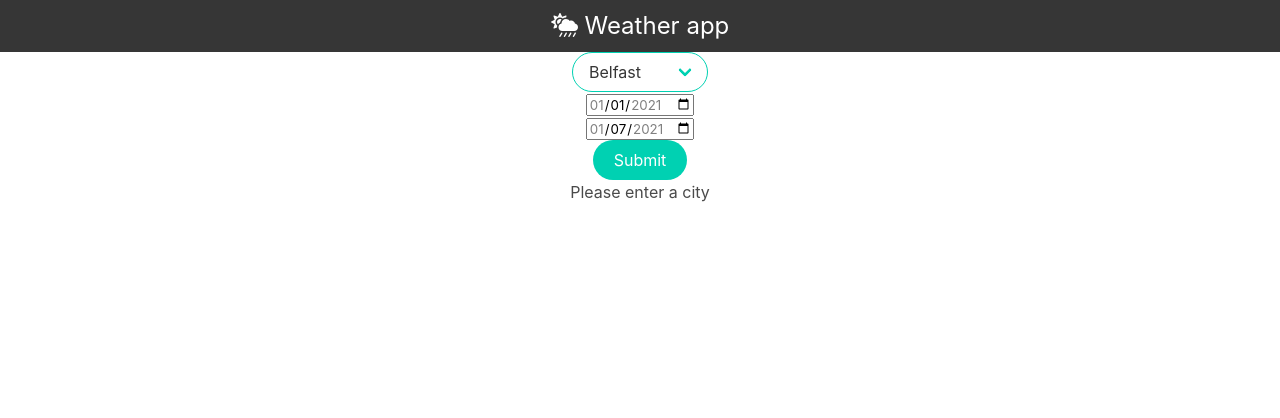
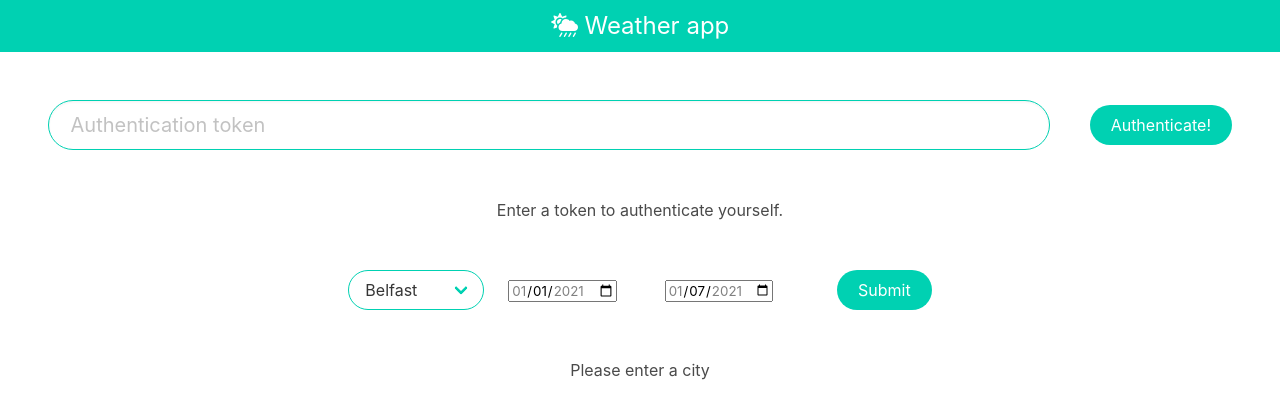
Before and after one commit to raufabr/advanced-course, a React (Create React App) app in the folder my-app/: page / in a window 1280 px wide. Shown: the top 418 px of the page. Built offline with nearby package versions, Linux system fonts and the light colour scheme; what apisauce would draw is missing.

Commit message:
Working solution

```diff
--- a/my-app/src/App.css
+++ b/my-app/src/App.css
@@ -6,35 +6,20 @@
 	color: #61dafb;
 }
 
-.container {
-	margin-top: 24px;
+.selectBoxContainer {
+	margin: 48px;
 	display: flex;
-	justify-content: space-around;
+	flex: 1;
+	flex-direction: row;
+	justify-content: center;
+	align-items: center;
 }
 
-.search-bar {
-	margin-top: 24px;
+.btnContainer {
+	margin-left: 40px;
 }
 
-.location {
-	display: flex;
-	justify-content: center;
-	align-content: center;
-	flex-direction: column;
+.date-fields {
+	margin-right: 24px;
+	margin-left: 24px;
 }
-
-.location-text {
-	margin-top: 12px;
-}
-
-.daily-temp {
-	margin-top: 24px;
-	display: flex;
-	justify-content: space-evenly;
-}
-
-.daily-temp-row {
-	/* border: 1px solid black; */
-	padding: 12px;
-	border-radius: 12px;
-}
--- a/my-app/src/App.js
+++ b/my-app/src/App.js
@@ -2,6 +2,7 @@ import "./App.css";
 import Navbar from "../src/components/Navbar";
 import React, { useState } from "react";
 import { getData } from "./api/location";
+import { auth } from "./api/auth";
 import Day from "./components/Day";
 function App() {
 	const cities = ["Belfast", "Dublin", "Edinburgh", "London"];
@@ -9,7 +10,10 @@ function App() {
 	const [data, setData] = useState([]);
 	const [startDate, setStartDate] = useState("2021-01-01");
 	const [endDate, setEndDate] = useState("2021-01-07");
-
+	const [authToken, setAuthToken] = useState("");
+	const [authData, setAuthData] = useState(
+		"Enter a token to authenticate yourself."
+	);
 	const handleChange = (value) => {
 		setSelectCity(value);
 	};
@@ -17,9 +21,33 @@ function App() {
 		const response = await getData(startDate, endDate, selectCity);
 		setData(response);
 	};
+
+	const handleAuthSubmit = async () => {
+		const response = await auth(authToken);
+		setAuthData(response);
+	};
+
 	return (
 		<div className="App">
 			<Navbar />
+
+			<div className="selectBoxContainer">
+				<input
+					className="input is-primary is-medium is-rounded"
+					placeholder="Authentication token"
+					type="text"
+					id="auth"
+					name="auth"
+					value={authToken}
+					onChange={(e) => setAuthToken(e.target.value)}
+				/>
+				<button
+					className="button is-rounded is-primary btnContainer"
+					onClick={handleAuthSubmit}>
+					Authenticate!
+				</button>
+			</div>
+			<div>{authData}</div>
 			<div className="selectBoxContainer">
 				<div
 					className="select is-normal is-rounded is-primary"
--- /dev/null
+++ b/my-app/src/api/auth.js
@@ -0,0 +1,9 @@
+import client from "./client";
+
+export const auth = async (key) => {
+	client.setHeaders({ token: key });
+	const response = await client.post("/auth");
+	console.log(response.ok);
+	console.log(response.data);
+	return response.data;
+};
--- a/my-app/src/api/client.js
+++ b/my-app/src/api/client.js
@@ -1,7 +1,7 @@
 import { create } from "apisauce";
 
 const apiClient = create({
-	baseURL: "http://localhost:5000/api/",
+	baseURL: "http://localhost:5000/",
 });
 
 export default apiClient;
--- a/my-app/src/api/location.js
+++ b/my-app/src/api/location.js
@@ -10,7 +10,7 @@ export const getData = async (dateFrom, dateTo, location) => {
 	const formattedDateFrom = formatDate(dateFrom);
 
 	const response = await client.get(
-		"date/" +
+		"api/date/" +
 			formattedDateFrom +
 			"/" +
 			formattedDateTo +
--- a/my-app/src/components/Navbar.js
+++ b/my-app/src/components/Navbar.js
@@ -5,7 +5,7 @@ import { faCloudSunRain } from "@fortawesome/free-solid-svg-icons";
 
 export default function Navbar() {
 	return (
-		<nav className="navbar is-dark">
+		<nav className="navbar is-primary">
 			<div className="navbar-menu">
 				<div class="navbar-brand">
 					<FontAwesomeIcon icon={faCloudSunRain} /> Weather app
```
Also changed, not shown: 2 other files (tests, documents, lock files or other folders).
